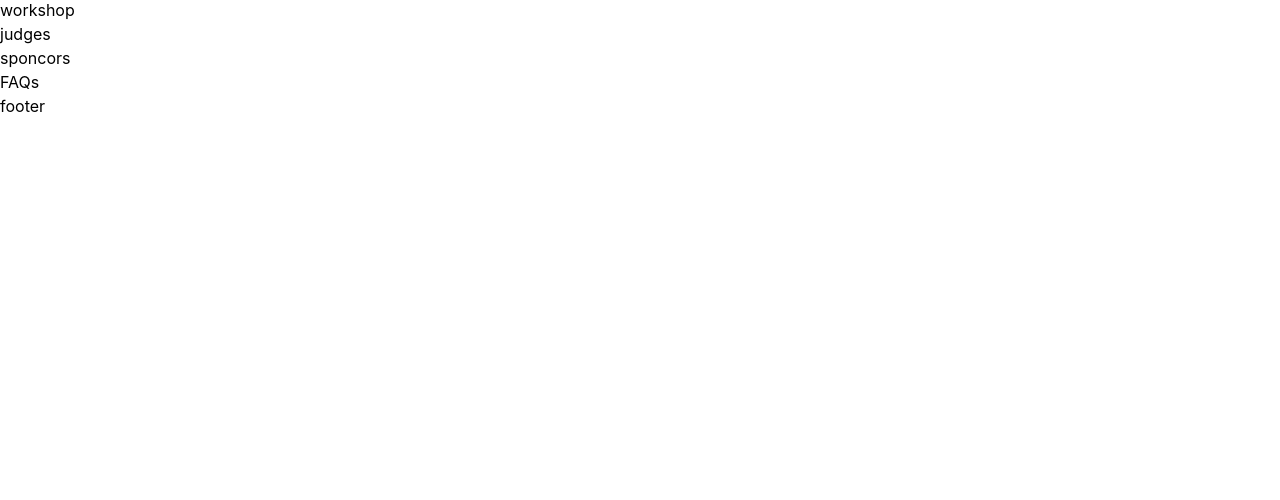
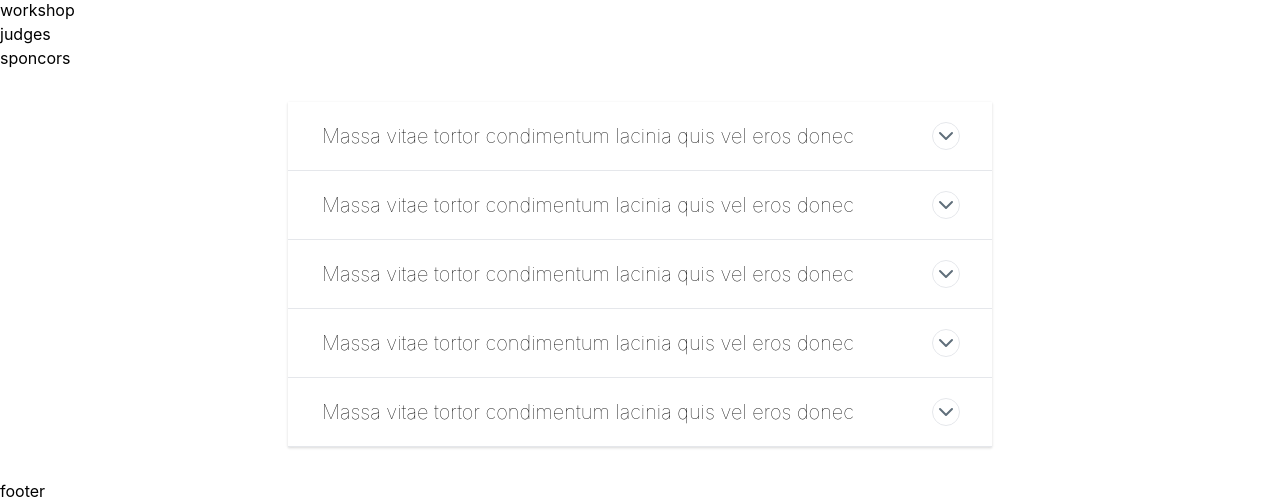
Before and after one commit to spec-nith/Electrothon, a React (Create React App) app: page / in a window 1280 px wide. Shown: the part 2006-2506 px from the top of the page. Before the commit the page ends 2124 px from the top, so only its background shows below. Built offline with nearby package versions, Linux system fonts and the light colour scheme.

Commit message:
Added layout of FAQs

```diff
--- /dev/null
+++ b/src/components/FAQs/faq.css
@@ -0,0 +1,20 @@
+.faqs-tab {
+    overflow: hidden;
+    }
+.faqs-tab-content {
+    max-height: 0;
+    transition: all 0.5s;
+}
+input:checked + .faqs-tab-label .faqs-test {
+    background-color: #000;
+}
+input:checked + .faqs-tab-label .faqs-test svg {
+    transform: rotate(180deg);
+    stroke: #fff;
+}
+input:checked + .faqs-tab-label::after {
+    transform: rotate(90deg);
+}
+input:checked ~ .faqs-tab-content {
+    max-height: 100vh;
+}
--- a/src/components/FAQs/faq.js
+++ b/src/components/FAQs/faq.js
@@ -1,9 +1,58 @@
 import React from 'react'
+import './faq.css';
+export default function faq() {
+    const FaqTab= (props)=>{
+        return(
+            <div class="border-b faqs-tab" style= {{overflow: 'hidden'}}>
+            <div class="border-l-2 border-transparent relative">
+                <input class="w-full absolute z-10 cursor-pointer opacity-0 h-5 top-6" type="checkbox" id="chck1"/>
+                <header class="flex justify-between items-center p-5 pl-8 pr-8 cursor-pointer select-none faqs-tab-label" for="chck1">
+                    <span class="text-grey-darkest font-thin text-xl">
+                        Massa vitae tortor condimentum lacinia quis vel eros donec
+                    </span>
+                    <div class="rounded-full border border-grey w-7 h-7 flex items-center justify-center faqs-test">
 
-export default function faq() {
+                        <svg aria-hidden="true" class="" data-reactid="266" fill="none" height="24" stroke="#606F7B" stroke-linecap="round" stroke-linejoin="round" stroke-width="2" viewbox="0 0 24 24" width="24" xmlns="http://www.w3.org/2000/svg">
+                            <polyline points="6 9 12 15 18 9">
+                            </polyline>
+                        </svg>
+                    </div>
+                </header>
+                <div class="faqs-tab-content">
+                    <div class="pl-8 pr-8 pb-5 text-grey-darkest">
+                        <ul class="pl-4">
+                            <li class="pb-2">
+                                consectetur adipiscing elit
+                            </li>
+                            <li class="pb-2">
+                                sed do eiusmod tempor incididunt ut labore et dolore magna aliqua
+                            </li>
+                            <li class="pb-2">
+                                Viverra orci sagittis eu volutpat odio facilisis mauris
+                            </li>
+                        </ul>
+                    </div>
+                </div>
+            </div>
+        </div>
+        )
+    }
     return (
         <div>
-            <h1>FAQs</h1>
+
+
+<div class="w-3/5 p-8 mx-auto">
+            <section class="shadow row">
+                <div class="faqs-tabs">
+                  <FaqTab />
+                  <FaqTab />
+                  <FaqTab />
+                  <FaqTab />
+                  <FaqTab />
+
+                   </div>
+            </section>
+        </div>
         </div>
     )
 }
```
